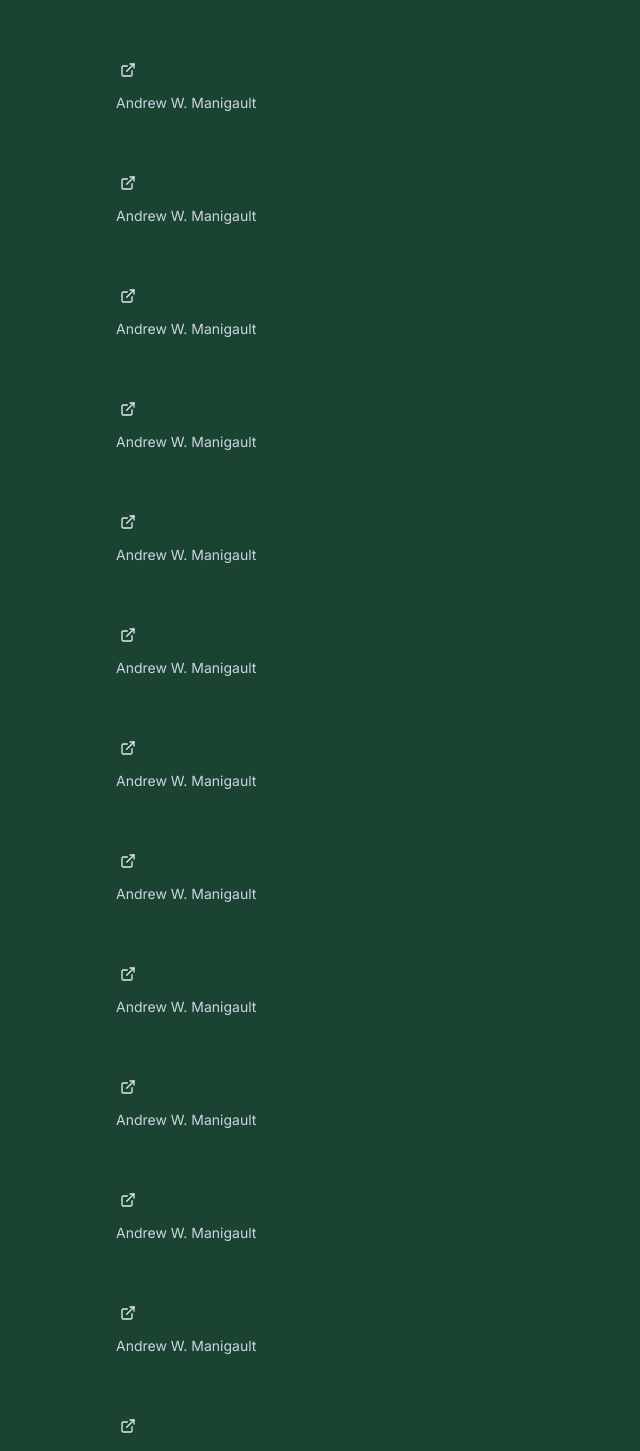
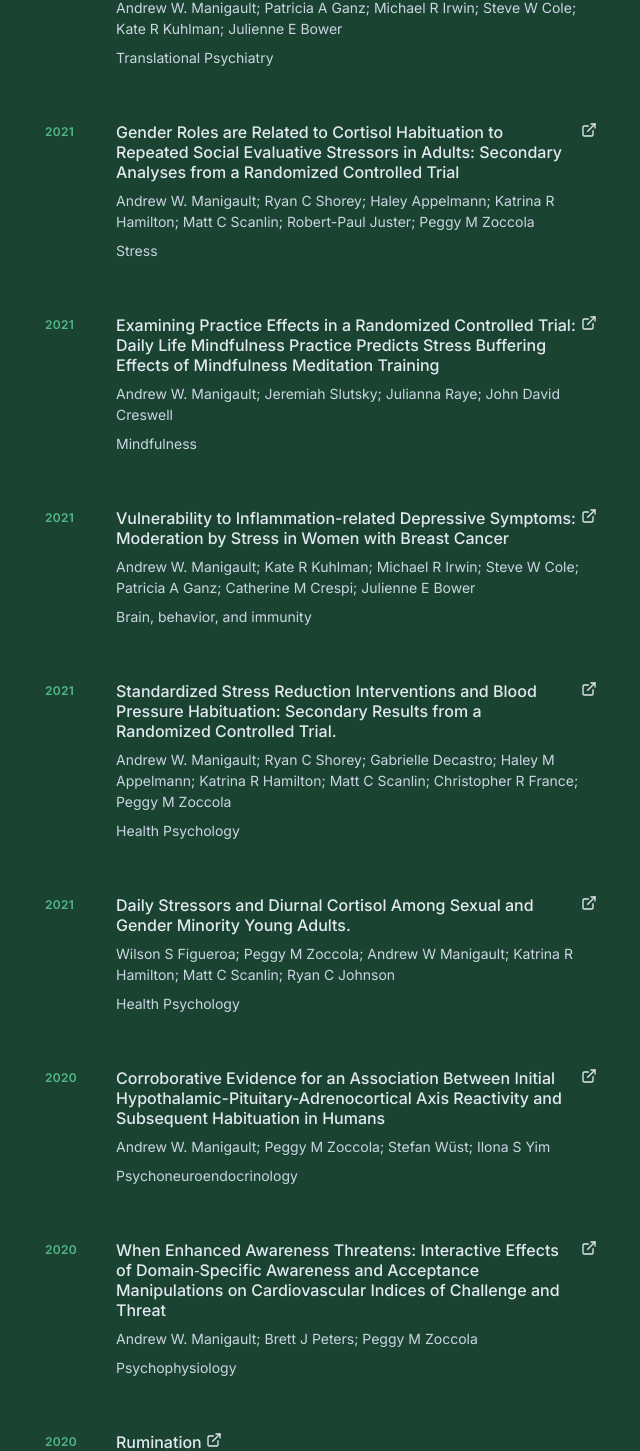
Before and after one commit to amanigaultw/web-portfolio, a Next.js app: page / in a window 1280 px wide. Shown: the part 3402-4853 px from the top of the page, without its empty margins (619-1259 px from the left). Built offline with nearby package versions, Linux system fonts and the light colour scheme.

Commit message:
added remaining publications

```diff
--- a/components/Publications.tsx
+++ b/components/Publications.tsx
@@ -45,102 +45,144 @@ const publications = [
     link: 'https://doi.org/10.1007/978-3-030-81245-4_4'
   },
   {
-    title: '',
-    year: "",
-    authors: ['Andrew W. Manigault'],
-    journal: "",
+    title: 'Moderators of Inflammation-related Depression: a Prospective Study of Breast Cancer Survivors',
+    year: "2021",
+    authors: ['Andrew W. Manigault', 'Patricia A Ganz', 'Michael R Irwin', 'Steve W Cole', 'Kate R Kuhlman', 'Julienne E Bower'],
+    journal: "Translational Psychiatry",
+    link: 'https://www.nature.com/articles/s41398-021-01744-6'
+  },
+  {
+    title: 'Gender Roles are Related to Cortisol Habituation to Repeated Social Evaluative Stressors in Adults: Secondary Analyses from a Randomized Controlled Trial',
+    year: "2021",
+    authors: ['Andrew W. Manigault', 'Ryan C Shorey', 'Haley Appelmann', 'Katrina R Hamilton', 'Matt C Scanlin', 'Robert-Paul Juster', 'Peggy M Zoccola'],
+    journal: "Stress",
+    link: 'https://doi.org/10.1080/10253890.2021.1892069'
+  },
+  {
+    title: 'Examining Practice Effects in a Randomized Controlled Trial: Daily Life Mindfulness Practice Predicts Stress Buffering Effects of Mindfulness Meditation Training',
+    year: "2021",
+    authors: ['Andrew W. Manigault', 'Jeremiah Slutsky', 'Julianna Raye', 'John David Creswell'],
+    journal: "Mindfulness",
+    link: 'https://link.springer.com/article/10.1007/s12671-021-01718-1'
+  },
+  {
+    title: 'Vulnerability to Inflammation-related Depressive Symptoms: Moderation by Stress in Women with Breast Cancer',
+    year: "2021",
+    authors: ['Andrew W. Manigault', 'Kate R Kuhlman', 'Michael R Irwin', 'Steve W Cole', 'Patricia A Ganz', 'Catherine M Crespi', 'Julienne E Bower'],
+    journal: "Brain, behavior, and immunity",
+    link: 'https://doi.org/10.1016/j.bbi.2021.03.004'
+  },
+  {
+    title: 'Standardized Stress Reduction Interventions and Blood Pressure Habituation: Secondary Results from a Randomized Controlled Trial.',
+    year: "2021",
+    authors: ['Andrew W. Manigault', 'Ryan C Shorey', 'Gabrielle Decastro', 'Haley M Appelmann', 'Katrina R Hamilton', 'Matt C Scanlin', 'Christopher R France', 'Peggy M Zoccola'],
+    journal: "Health Psychology",
+    link: 'https://psycnet.apa.org/buy/2021-19828-005'
+  },
+  {
+    title: 'Daily Stressors and Diurnal Cortisol Among Sexual and Gender Minority Young Adults.',
+    year: "2021",
+    authors: ['Wilson S Figueroa', 'Peggy M Zoccola', 'Andrew W Manigault', 'Katrina R Hamilton', 'Matt C Scanlin', 'Ryan C Johnson'],
+    journal: "Health Psychology",
+    link: 'https://psycnet.apa.org/buy/2020-90022-001'
+  },
+  {
+    title: 'Corroborative Evidence for an Association Between Initial Hypothalamic-Pituitary-Adrenocortical Axis Reactivity and Subsequent Habituation in Humans',
+    year: "2020",
+    authors: ['Andrew W. Manigault', 'Peggy M Zoccola', 'Stefan Wüst', 'Ilona S Yim'],
+    journal: "Psychoneuroendocrinology",
+    link: 'https://doi.org/10.1016/j.psyneuen.2020.104798'
+  },
+  {
+    title: 'When Enhanced Awareness Threatens: Interactive Effects of Domain‐Specific Awareness and Acceptance Manipulations on Cardiovascular Indices of Challenge and Threat',
+    year: "2020",
+    authors: ['Andrew W. Manigault', 'Brett J Peters', 'Peggy M Zoccola'],
+    journal: "Psychophysiology",
+    link: 'https://doi.org/10.1111/psyp.13697'
+  },
+  {
+    title: 'Rumination',
+    year: "2020",
+    authors: ['Andrew W. Manigault', 'Peggy M Zoccola'],
+    journal: "The wiley encyclopedia of health psychology",
+    link: 'https://doi.org/10.1002/9781119057840.ch106'
+  },
+  {
+    title: 'Childhood Adversity and Cortisol Habituation to Repeated Stress in Adulthood',
+    year: "2020",
+    authors: ['Peggy M Zoccola', 'Haley Appelmann', 'Andrew W Manigault', 'Ryan C Shorey'],
+    journal: "Psychoneuroendocrinology",
+    link: 'https://doi.org/10.1016/j.psyneuen.2020.105118'
+  },
+  {
+    title: 'Mindfulnes-Based Stress Reduction for Older Couples with Metabolic Syndrome: a Pilot Randomized Controlled Trial',
+    year: "2020",
+    authors: ['Joan K Monin', 'Christina M Sperduto', 'Andrew W Manigault', 'Anne Dutton', 'Margaret S Clark', 'Ania M Jastreboff'],
+    journal: "Mindfulness",
     link: ''
   },
   {
-    title: '',
-    year: "",
-    authors: ['Andrew W. Manigault'],
-    journal: "",
-    link: ''
+    title: 'Gender Differences in Short-term Cardiovascular Effects of Giving and Receiving Support for Health Concerns in Marriage.',
+    year: "2019",
+    authors: ['Joan K Monin', 'Andrew W Manigault', 'Becca R Levy', 'Richard Schulz', 'Ajua Duker', 'Margaret S Clark', 'Peter H Van Ness', 'Trace Kershaw'],
+    journal: "Health Psychology",
+    link: 'https://doi.org/10.1037/hea0000777'
   },
   {
-    title: '',
-    year: "",
-    authors: ['Andrew W. Manigault'],
-    journal: "",
-    link: ''
+    title: 'Cognitive Behavioral Therapy, Mindfulness, and Cortisol Habituation: A Randomized Controlled Trial',
+    year: "2019",
+    authors: ['Andrew W. Manigault',  'Ryan C Shorey', 'Katrina Hamilton', 'Matt C Scanlin', 'Alex Woody', 'Wilson S Figueroa', 'Christopher R France', 'Peggy M Zoccola'],
+    journal: "Psychoneuroendocrinology",
+    link: 'https://doi.org/10.1016/j.psyneuen.2019.03.009'
   },
   {
-    title: '',
-    year: "",
-    authors: ['Andrew W. Manigault'],
-    journal: "",
-    link: ''
+    title: 'Testosterone to Cortisol Ratio and Aggression Toward One’s Partner: Evidence for Moderation by Provocation',
+    year: "2019",
+    authors: ['Andrew W. Manigault', 'Peggy M Zoccola', 'Katrina Hamilton', 'Brian T Wymbs'],
+    journal: "Psychoneuroendocrinology",
+    link: 'https://doi.org/10.1016/j.psyneuen.2019.01.018'
   },
   {
-    title: '',
-    year: "",
-    authors: ['Andrew W. Manigault'],
-    journal: "",
-    link: ''
+    title: 'When Family Matters Most: A Test of the Association Between Sexual Minority Identity Disclosure Context and Diurnal Cortisol in Sexual Minority Young Adults',
+    year: "2018",
+    authors: ['Andrew W. Manigault', 'Wilson S Figueroa', 'Cari R Hollenbeck', 'Anna E Mendlein', 'Alex Woody', 'Katrina R Hamilton', 'Matt C Scanlin', 'Ryan C Johnson', 'Peggy M Zoccola'],
+    journal: "Psychosomatic Medicine",
+    link: 'https://pubmed.ncbi.nlm.nih.gov/30095673/'
   },
   {
-    title: '',
-    year: "",
-    authors: ['Andrew W. Manigault'],
-    journal: "",
-    link: ''
+    title: 'Education is Associated with the Magnitude of Cortisol Responses to Psychosocial Stress in College Students',
+    year: "2018",
+    authors: ['Andrew W. Manigault', 'Alex Woody', 'Peggy M Zoccola', 'Sally S Dickerson'],
+    journal: "International journal of behavioral medicine",
+    link: 'https://link.springer.com/article/10.1007/s12529-018-9727-y'
   },
   {
-    title: '',
-    year: "",
-    authors: ['Andrew W. Manigault'],
-    journal: "",
-    link: ''
+    title: 'A Test of the Association Between Mindfulness Subcomponents and Diurnal Cortisol Patterns',
+    year: "2018",
+    authors: ['Andrew W. Manigault', 'Wilson S Figueroa', 'Cari R Hollenbeck', 'Anna E Mendlein', 'Alex Woody', 'Samantha E Sinegar', 'Katrina R Hamilton', 'Matt C Scanlin', 'Ryan C Johnson', 'Peggy M Zoccola'],
+    journal: "Mindfulness",
+    link: 'https://link.springer.com/article/10.1007/s12671-017-0829-4'
   },
   {
-    title: '',
-    year: "",
-    authors: ['Andrew W. Manigault'],
-    journal: "",
-    link: ''
+    title: 'Trait mindfulness predicts the presence but not the magnitude of cortisol responses to acute stress',
+    year: "2018",
+    authors: ['Andrew W. Manigault', 'Alex Woody', 'Peggy M Zoccola', 'Sally S Dickerson'],
+    journal: "Psychoneuroendocrinology",
+    link: 'https://doi.org/10.1016/j.psyneuen.2018.01.022'
   },
   {
-    title: '',
-    year: "",
-    authors: ['Andrew W. Manigault'],
-    journal: "",
-    link: ''
+    title: 'Trait Rumination Predicts Elevated Evening Cortisol in Sexual and Gender Minority Young Adults',
+    year: "2017",
+    authors: ['Peggy M Zoccola', 'Andrew W Manigault', 'Wilson S Figueroa', 'Cari Hollenbeck', 'Anna Mendlein', 'Alex Woody', 'Katrina Hamilton', 'Matt Scanlin', 'Ryan C Johnson'],
+    journal: "International Journal of Environmental Research and Public Health",
+    link: 'https://doi.org/10.3390/ijerph14111365'
   },
   {
-    title: '',
-    year: "",
-    authors: ['Andrew W. Manigault'],
-    journal: "",
-    link: ''
-  },
-  {
-    title: '',
-    year: "",
-    authors: ['Andrew W. Manigault'],
-    journal: "",
-    link: ''
-  },
-  {
-    title: '',
-    year: "",
-    authors: ['Andrew W. Manigault'],
-    journal: "",
-    link: ''
-  },
-  {
-    title: '',
-    year: "",
-    authors: ['Andrew W. Manigault'],
-    journal: "",
-    link: ''
-  },
-  {
-    title: '',
-    year: "",
-    authors: ['Andrew W. Manigault'],
-    journal: "",
-    link: ''
+    title: 'Assessment of Unconscious Decision Aids Applied to Complex Patient-Centered Medical Decisions',
+    year: "2015",
+    authors: ['Andrew W. Manigault', 'Ian M Handley', 'Summer R Whillock'],
+    journal: "Journal of medical Internet research",
+    link: 'https://doi.org/10.2196/jmir.3739'
   }
 ]
 
```
